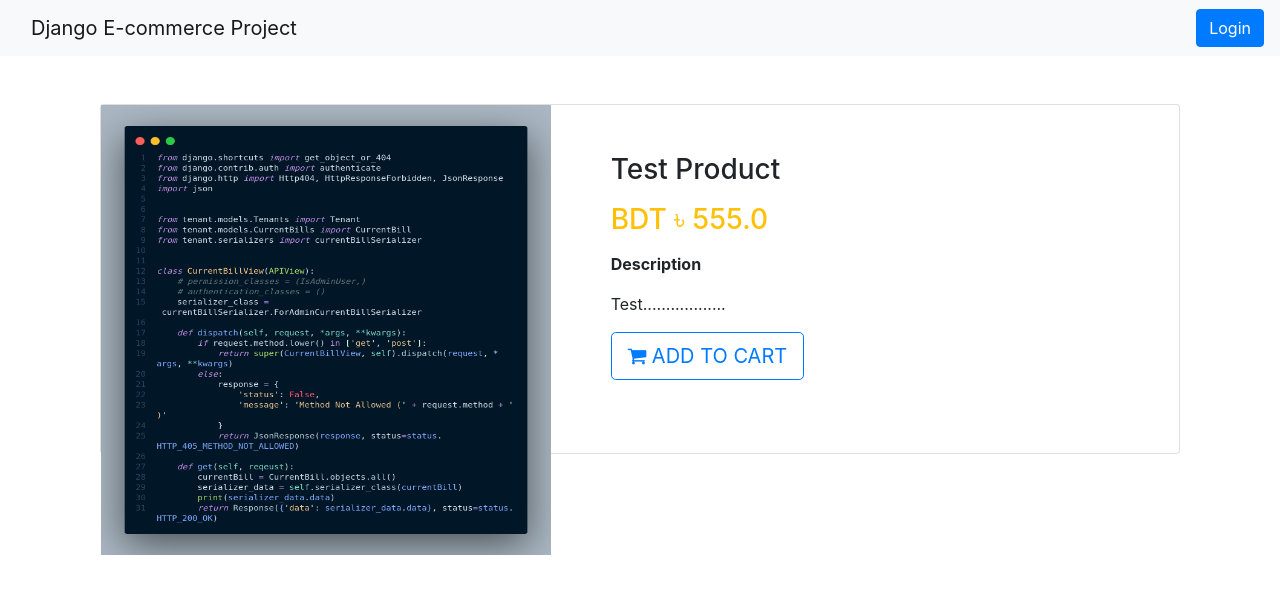
After one commit to Eyakub/my-ecommerce-project, a Django app: page /product/3/ in a window 1280 px wide. The commit adds this page. Shown: the top 594 px of the page. Run offline with Django 3.2, Linux system fonts and the light colour scheme; data comes from the database, SQL or seed files in the repository; both versions use the stored data as it was after the commit; some libraries are stand-ins or nearby versions.

Commit message:
product page done

```diff
--- a/app_shop/urls.py
+++ b/app_shop/urls.py
@@ -5,4 +5,5 @@ app_name = 'app_shop'
 
 urlpatterns = [
     path('', views.Home.as_view(), name='home'),
+    path('product/<pk>/', views.ProductDetail.as_view(), name='product_detail'),
 ]
--- a/app_shop/views.py
+++ b/app_shop/views.py
@@ -10,3 +10,8 @@ from app_shop.models import Product, Category
 class Home(ListView):
     model = Product
     template_name = 'app_shop/home.html'
+
+
+class ProductDetail(DetailView):
+    model = Product
+    template_name = 'app_shop/product_detail.html'
--- a/static/css/main.css
+++ b/static/css/main.css
@@ -0,0 +1,27 @@
+.gallery-wrap .img-big-wrap img{
+    height: 450px;
+    width: auto;
+    display: inline-block;
+    cursor: zoom-in;
+}
+
+.gallery-wrap .img-small-wrap .item-gallery{
+    width: 60px;
+    height: 60px;
+    border: 1px solid #ddd;
+    margin: 7px 2px;
+    display: inline-block;
+    overflow: hidden;
+}
+
+.gallery-wrap .img-small-wrap {
+    text-align: center;
+}
+
+.gallery-wrap .img-small-wrap img{
+    max-width: 100%;
+    max-height: 100%;
+    object-fit: cover;
+    border-radius: 4px;
+    cursor: zoom-in;
+}
--- a/templates/app_shop/home.html
+++ b/templates/app_shop/home.html
@@ -13,7 +13,7 @@
                 </div>
 
                 <figcaption class="info-wrap">
-                    <h6 class="title"><a href="">{{ product.name }}</a></h6>
+                    <h6 class="title"><a href="{% url 'app_shop:product_detail' pk=product.pk %}">{{ product.name }}</a></h6>
                     <div class="action-wrap">
                         <div class="price-wrap h5">
                             <span class="price-new">&#2547; {{ product.price|floatformat:2 }}</span>
--- /dev/null
+++ b/templates/app_shop/product_detail.html
@@ -0,0 +1,45 @@
+{% extends 'base.html' %}
+
+{% block body_block %}
+
+<div class="container my-5">
+    <div class="card">
+        <div class="row">
+            <aside class="col-sm-5 border-right">
+                <article class="gallery-wrap">
+                    <div class="img-big-wrap">
+                        <div >
+                            <a href="#"><img src="/media/{{object.mainimage}}" style="width:450px" alt=""></a>
+                        </div>
+                    </div>
+                </article>
+            </aside>
+            <aside class="col-sm-7">
+                <article class="card-body p-5">
+                    <h3 class="title mb-3">{{object.name}}</h3>
+                    <p class="price-detail-wrap">
+                        <span class="price h3 text-warning">
+                            <span class="currency">
+                                BDT &#2547;
+                            </span>
+                            <span class="num">
+                                {{ object.price }}
+                            </span>
+                        </span>
+                    </p>
+                    <dl class="item-property">
+                        <dt>
+                            Description
+                        </dt>
+                        <dd>
+                            <p>{{ object.detail_text|linebreaks }}</p>
+                        </dd>
+                    </dl>
+                    <a href="#" class="btn btn-lg btn-outline-primary text-uppercase"><i class="fa fa-shopping-cart"></i> Add to Cart</a>
+                </article>
+            </aside>
+        </div>
+    </div>
+</div>
+
+{% endblock body_block %}
--- a/templates/base.html
+++ b/templates/base.html
@@ -7,6 +7,7 @@
     <meta name="viewport" content="width=device-width, initial-scale=1.0">
     <link href="https://stackpath.bootstrapcdn.com/bootstrap/4.5.0/css/bootstrap.min.css" rel="stylesheet" integrity="sha384-9aIt2nRpC12Uk9gS9baDl411NQApFmC26EwAOH8WgZl5MYYxFfc+NcPb1dKGj7Sk" crossorigin="anonymous">
     <link rel="stylesheet" href="https://stackpath.bootstrapcdn.com/font-awesome/4.7.0/css/font-awesome.min.css">
+    <link rel="stylesheet" href="../static/css/main.css">
     <title>{% block title_block %} E-com | Eyakub {% endblock %}</title>
     <style>
         .card{
```
Also changed, not shown: db.sqlite3, media/Products/code.png (added).
